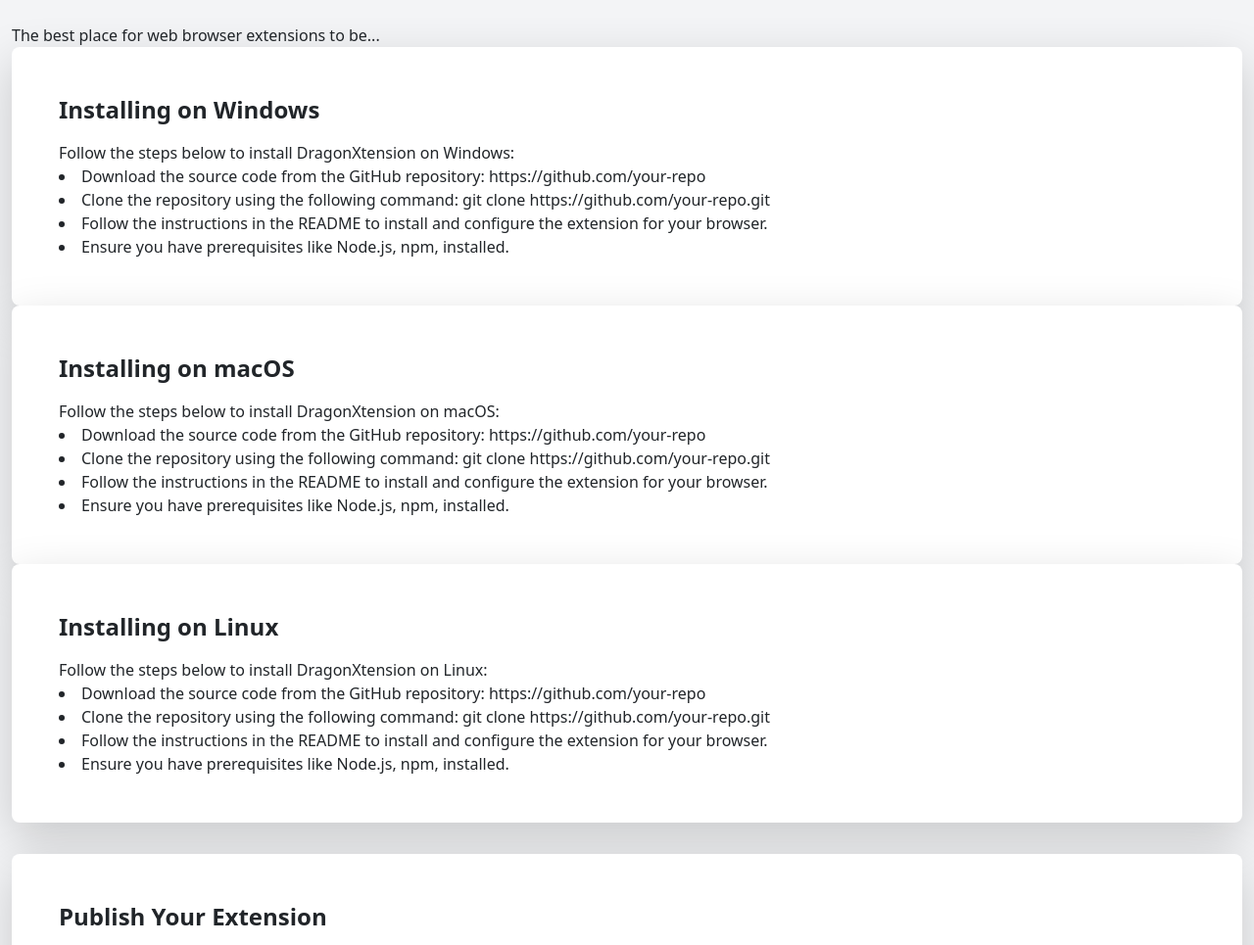
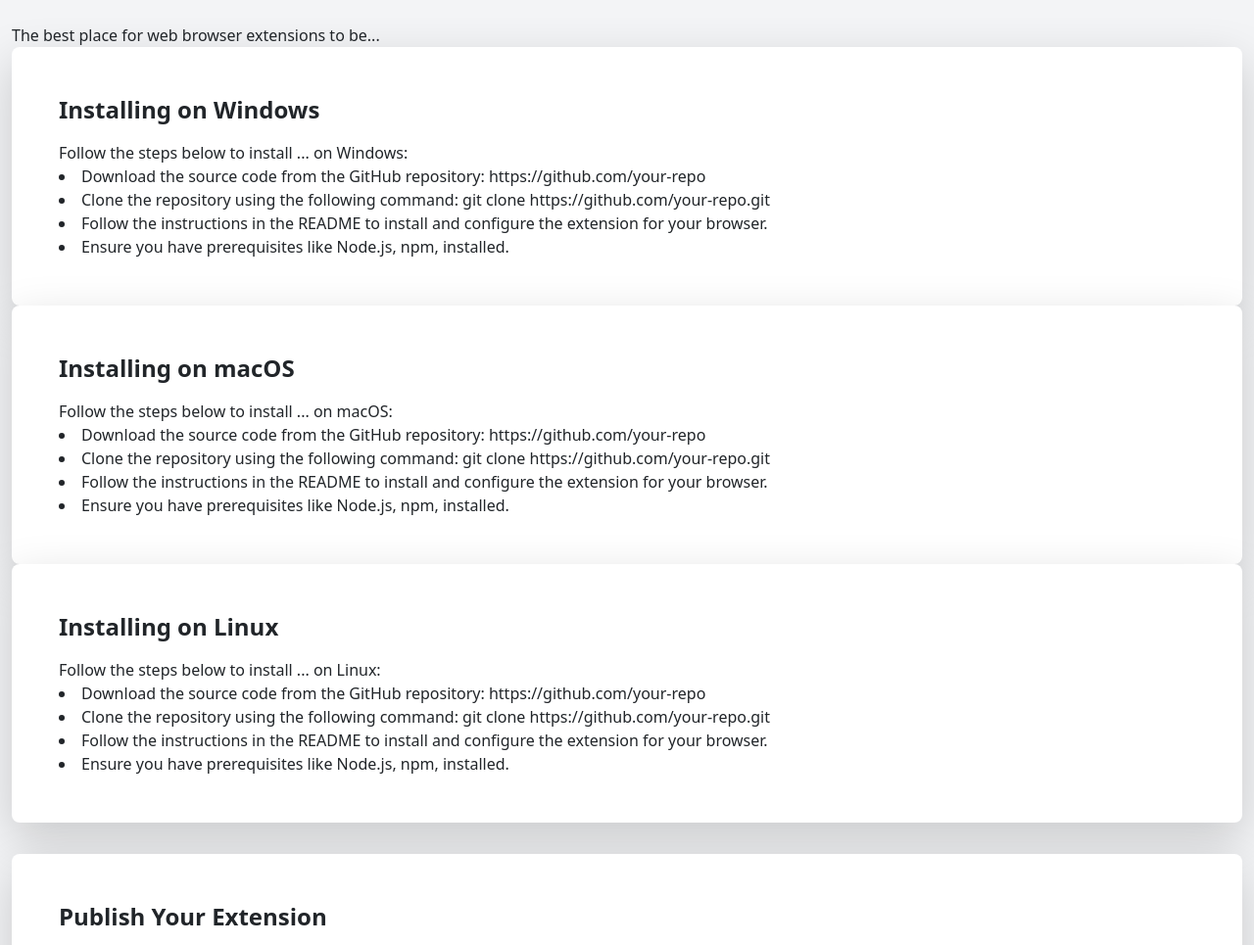
Before and after one commit to electric-otter/dragonxtension, a plain HTML site: page index.html in a window 1280 px wide. Shown: the part 108-1073 px from the top of the page at 98% size. Drawn offline with nearby package versions, Linux system fonts and the light colour scheme.

Commit message:
Update index.html

```diff
--- a/index.html
+++ b/index.html
@@ -70,7 +70,7 @@
                 "name": "test",
                 "platforms": {
                     "Windows": {
-                        "tutorial": "Follow the steps below to install DragonXtension on Windows:",
+                        "tutorial": "Follow the steps below to install ... on Windows:",
                         "steps": [
                             "Download the source code from the GitHub repository: https://github.com/your-repo",
                             "Clone the repository using the following command: git clone https://github.com/your-repo.git",
@@ -79,7 +79,7 @@
                         ]
                     },
                     "macOS": {
-                        "tutorial": "Follow the steps below to install DragonXtension on macOS:",
+                        "tutorial": "Follow the steps below to install ... on macOS:",
                         "steps": [
                             "Download the source code from the GitHub repository: https://github.com/your-repo",
                             "Clone the repository using the following command: git clone https://github.com/your-repo.git",
@@ -88,7 +88,7 @@
                         ]
                     },
                     "Linux": {
-                        "tutorial": "Follow the steps below to install DragonXtension on Linux:",
+                        "tutorial": "Follow the steps below to install ... on Linux:",
                         "steps": [
                             "Download the source code from the GitHub repository: https://github.com/your-repo",
                             "Clone the repository using the following command: git clone https://github.com/your-repo.git",
```
